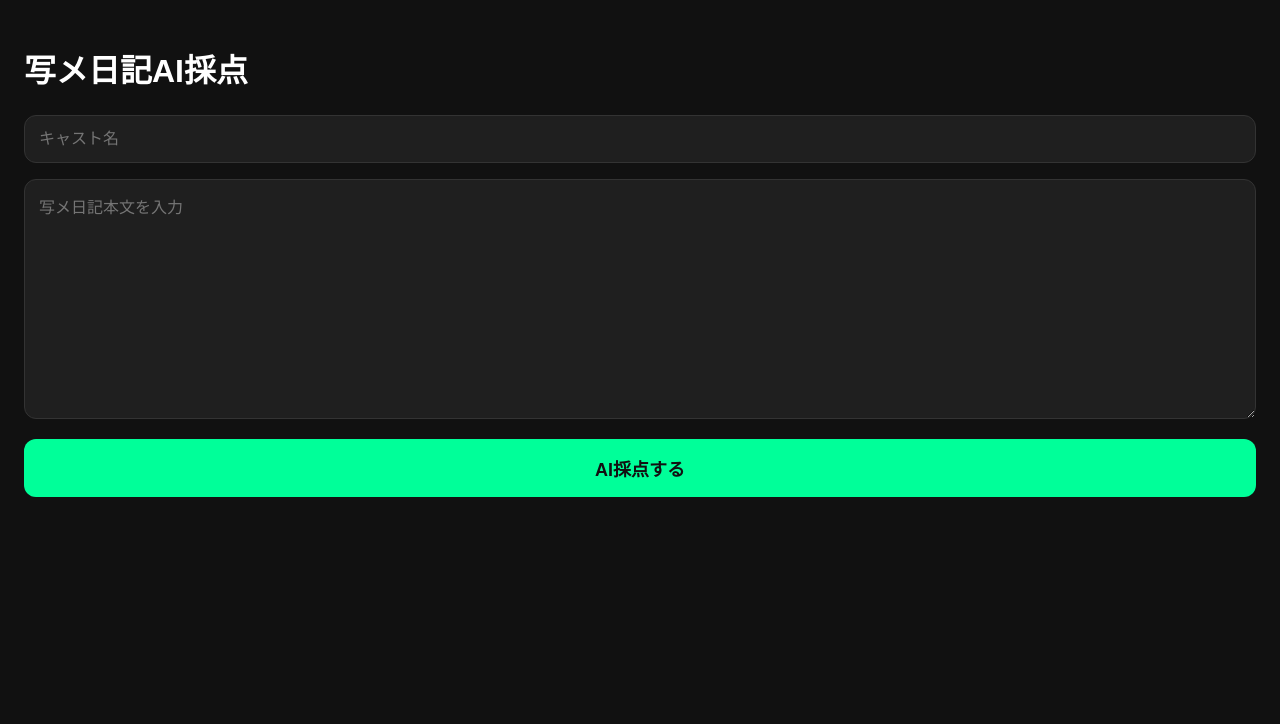
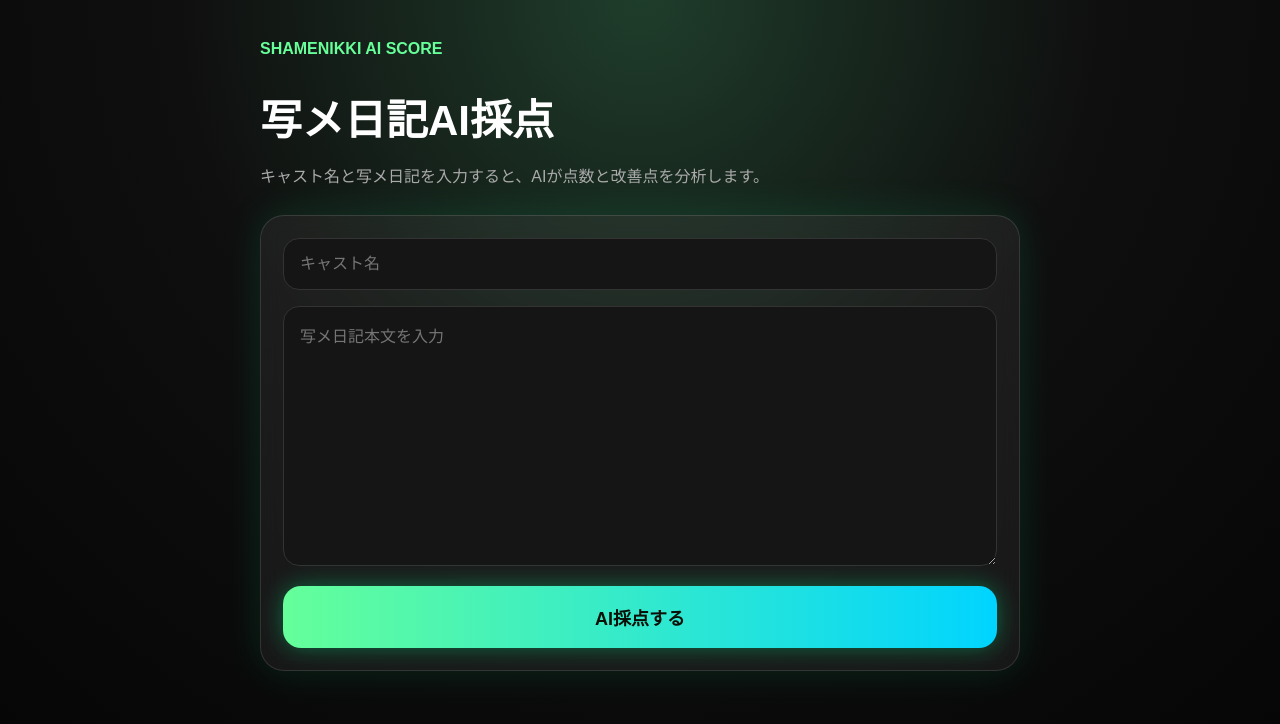
Before and after one commit to torakitikunnagano-design/shamenikki-ai-v2, a Next.js app: page / in a window 1280 px wide. Shown: the top 724 px of the page. Built offline with nearby package versions, Linux system fonts and the light colour scheme.

Commit message:
Update page.tsx

```diff
--- a/app/page.tsx
+++ b/app/page.tsx
@@ -14,13 +14,8 @@ export default function Home() {
 
     const res = await fetch("/api/score", {
       method: "POST",
-      headers: {
-        "Content-Type": "application/json",
-      },
-      body: JSON.stringify({
-        castName,
-        diary,
-      }),
+      headers: { "Content-Type": "application/json" },
+      body: JSON.stringify({ castName, diary }),
     });
 
     const data = await res.json();
@@ -32,26 +27,46 @@ export default function Home() {
     <main
       style={{
         minHeight: "100vh",
-        background: "#111",
+        background:
+          "radial-gradient(circle at top, #1f3d2b 0%, #0f0f0f 45%, #050505 100%)",
         color: "white",
         padding: "24px",
       }}
     >
-      <h1 style={{ fontSize: "32px", marginBottom: "24px" }}>
+      <div style={{ maxWidth: "760px", margin: "0 auto" }}>
+        <p style={{ color: "#66ff99", fontWeight: "bold" }}>
+          SHAMENIKKI AI SCORE
+        </p>
+
+        <h1 style={{ fontSize: "42px", marginBottom: "12px" }}>
           写メ日記AI採点
         </h1>
 
+        <p style={{ color: "#aaa", marginBottom: "28px" }}>
+          キャスト名と写メ日記を入力すると、AIが点数と改善点を分析します。
+        </p>
+
+        <div
+          style={{
+            background: "rgba(255,255,255,0.06)",
+            border: "1px solid rgba(255,255,255,0.12)",
+            borderRadius: "24px",
+            padding: "22px",
+            boxShadow: "0 0 40px rgba(0,255,153,0.12)",
+            backdropFilter: "blur(10px)",
+          }}
+        >
           <input
             value={castName}
             onChange={(e) => setCastName(e.target.value)}
             placeholder="キャスト名"
             style={{
               width: "100%",
-          padding: "14px",
+              padding: "16px",
               marginBottom: "16px",
-          borderRadius: "12px",
+              borderRadius: "16px",
               border: "1px solid #333",
-          background: "#1f1f1f",
+              background: "#151515",
               color: "white",
             }}
           />
@@ -62,12 +77,12 @@ export default function Home() {
             placeholder="写メ日記本文を入力"
             style={{
               width: "100%",
-          minHeight: "240px",
-          padding: "14px",
+              minHeight: "260px",
+              padding: "16px",
               marginBottom: "16px",
-          borderRadius: "12px",
+              borderRadius: "16px",
               border: "1px solid #333",
-          background: "#1f1f1f",
+              background: "#151515",
               color: "white",
             }}
           />
@@ -77,31 +92,38 @@ export default function Home() {
             disabled={loading}
             style={{
               width: "100%",
-          padding: "16px",
-          borderRadius: "12px",
+              padding: "18px",
+              borderRadius: "18px",
               border: "none",
-          background: "#00ff99",
-          color: "#111",
+              background: loading
+                ? "#555"
+                : "linear-gradient(90deg, #65ff9a, #00d4ff)",
+              color: "#081008",
               fontWeight: "bold",
               fontSize: "18px",
+              boxShadow: "0 0 24px rgba(0,255,153,0.35)",
             }}
           >
             {loading ? "採点中..." : "AI採点する"}
           </button>
+        </div>
 
         {result && (
           <div
             style={{
               marginTop: "24px",
-            padding: "20px",
-            borderRadius: "16px",
-            background: "#1f1f1f",
+              padding: "22px",
+              borderRadius: "22px",
+              background: "rgba(255,255,255,0.06)",
+              border: "1px solid rgba(0,255,153,0.3)",
               whiteSpace: "pre-wrap",
+              lineHeight: "1.8",
             }}
           >
             {result}
           </div>
         )}
+      </div>
     </main>
   );
 }
```
Lines whose indentation alone changed are shown as unchanged.
